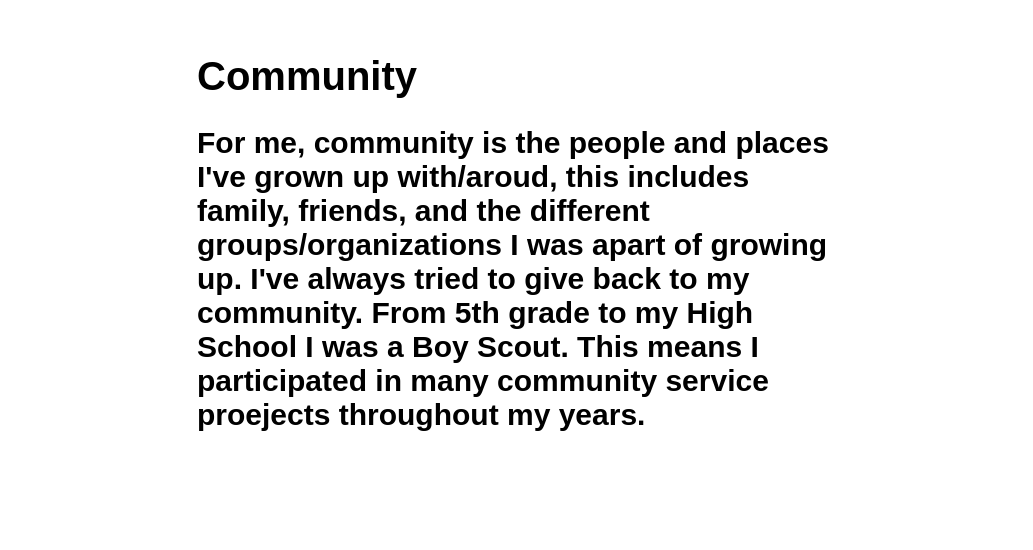
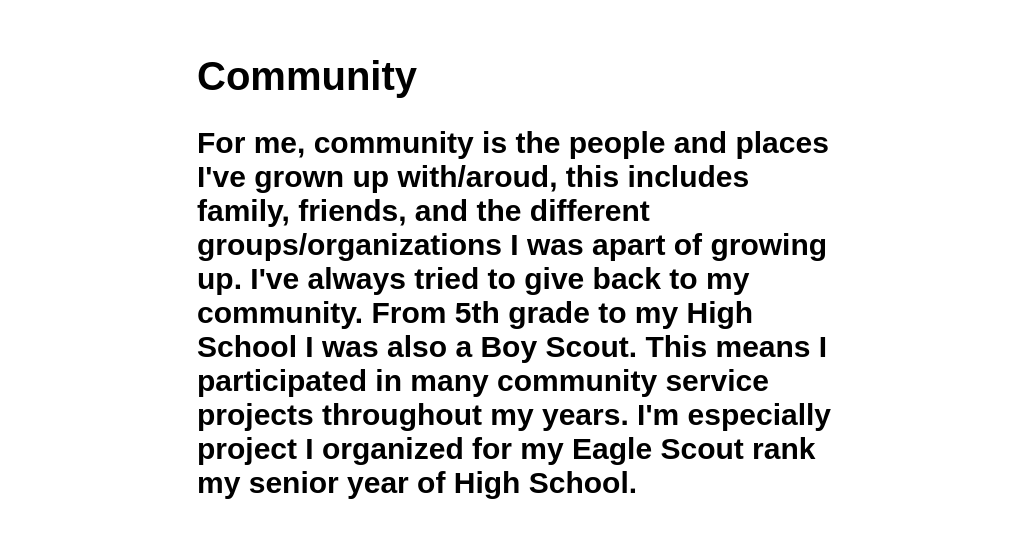
Before and after one commit to MakyeD/Electrate-Fuego-master.zip, a plain HTML site: page index.html in a window 1280 px wide. Shown: the part 5860-6410 px from the top of the page, without its empty margins (123-1156 px from the left). Drawn offline with Linux system fonts and the light colour scheme.

Commit message:
Update index.html

```diff
--- a/index.html
+++ b/index.html
@@ -124,7 +124,7 @@ FUN FACT: "Lorem ipsum", "Lorem ipsum" was hacked out of Cicero's "De finibus bo
 
     <!--So what exactly is your community: is it actual? virtual? Where do find your ground, or at least, where do you drop anchor, you drifter, you? While we often think of communities as neighborhoods and clubs and a group of colleagues or friends, you might find community across the frontiers of the dead, and perhaps even with those who have never lived. I'll let you explain. -->
 
-  <h2>For me, community is the people  and places I've grown up with/aroud, this includes family, friends, and the different groups/organizations I was apart of growing up. I've always tried to give back to my community. From 5th grade to my High School I was a Boy Scout. This means I participated in many community service proejects throughout my years.  </h2>
+  <h2>For me, community is the people  and places I've grown up with/aroud, this includes family, friends, and the different groups/organizations I was apart of growing up. I've always tried to give back to my community. From 5th grade to my High School I was also a Boy Scout. This means I participated in many community service projects throughout my years. I'm especially project I organized for my Eagle Scout rank my senior year of High School.  </h2>
   </div>
 
 <div class="row">
```
